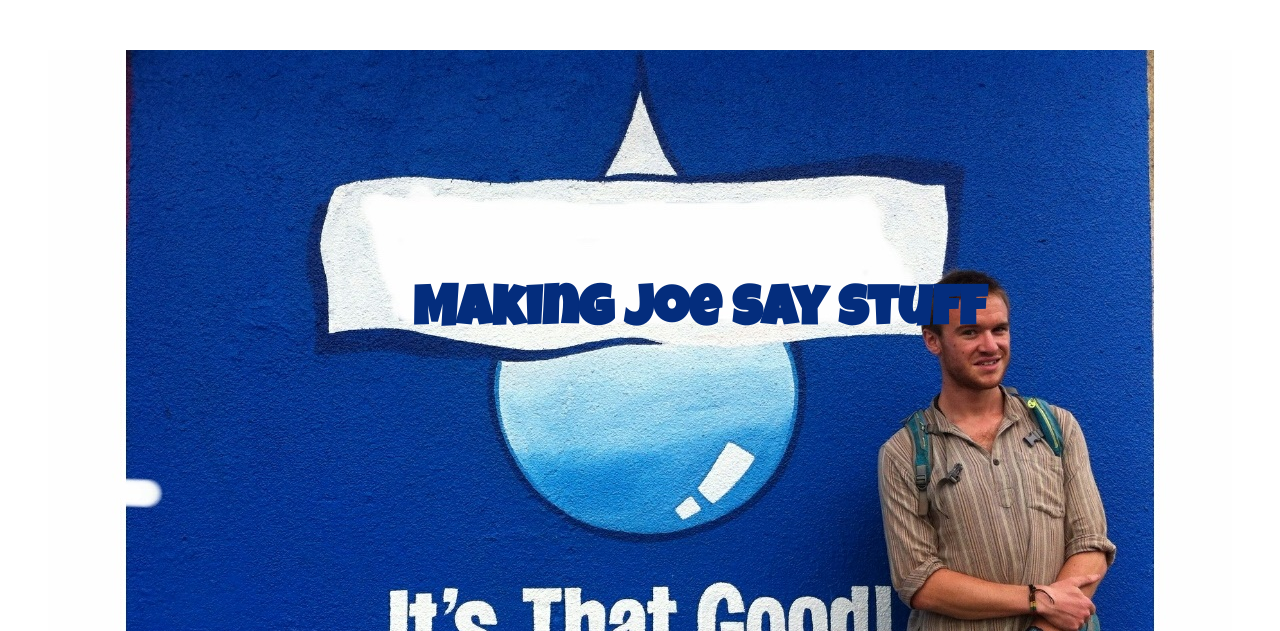
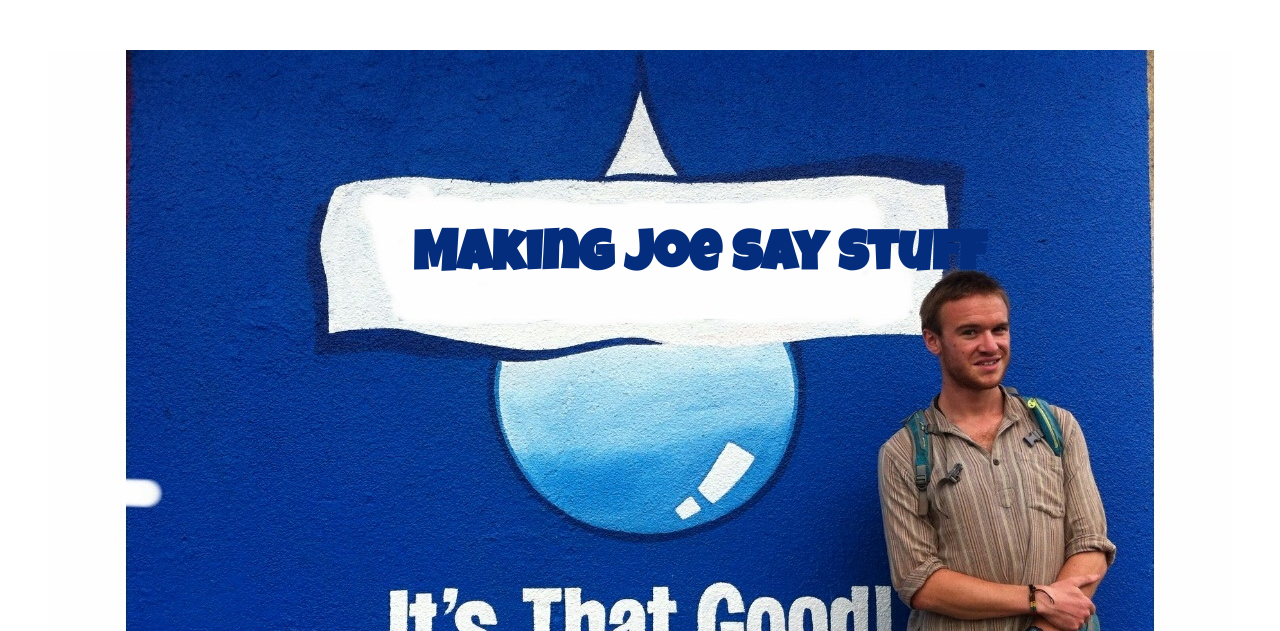
Before and after one commit to mtsdesign/itsthatgood, a plain HTML site: page index.html in a window 1280 px wide. Shown: the part 169-800 px from the top of the page. Drawn offline with nearby package versions, Linux system fonts and the light colour scheme.

Commit message:
Update main.css

```diff
--- a/main.css
+++ b/main.css
@@ -24,7 +24,7 @@ img{
 #textDiv {
 	position: absolute;
     width: 639px;
-    top: 455px;
+    top: 400px;
     left: 380px;
     margin: auto;
 
```
